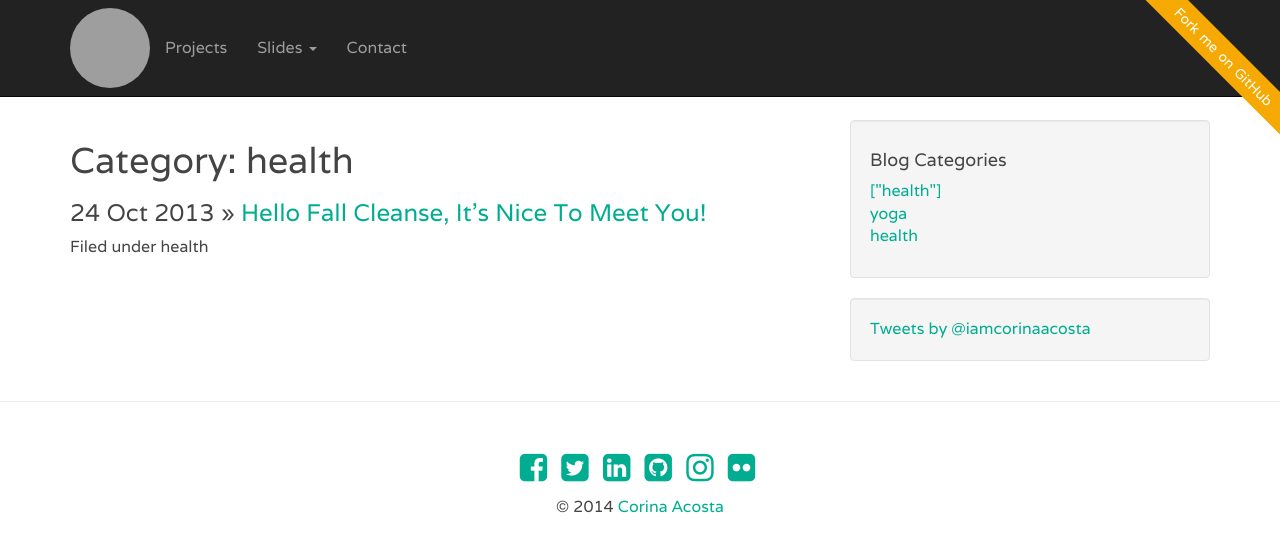
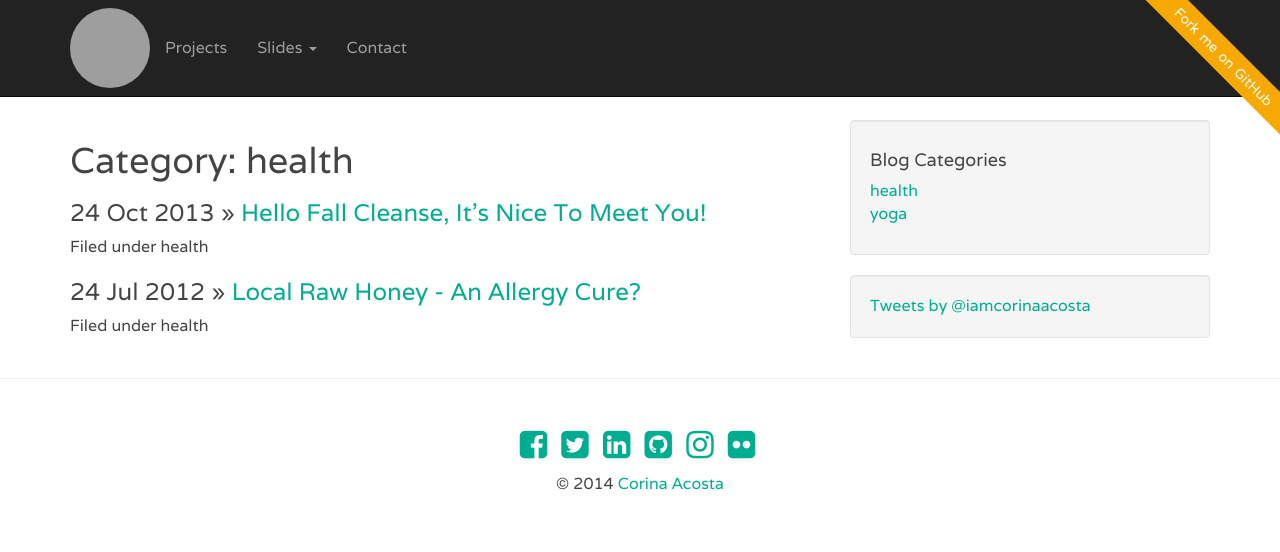
Before and after one commit to cacosta/caoi.github.io, a Jekyll site: the page categories/health/index.html, which Jekyll copies as it is, in a window 1280 px wide. Shown: the top 552 px of the page. Built offline with Jekyll 4.4.1, drawn with Linux system fonts in a browser that asks for light colours; nearby versions of some CDN libraries; Markdown is read by kramdown in place of the engine named in the settings; comment, search, counter and statistics services are not loaded; grey boxes are pictures that could not be loaded.

Commit message:
Changed 2012-07-24-local-raw-honey-an-allergy-cure.markdown

```diff
--- a/_posts/2012-07-24-local-raw-honey-an-allergy-cure.markdown
+++ b/_posts/2012-07-24-local-raw-honey-an-allergy-cure.markdown
@@ -4,7 +4,7 @@ date: '2012-07-24 14:00:00 UTC'
 layout: post
 permalink: local-raw-honey-an-allergy-cure
 title: Local Raw Honey - An Allergy Cure?
-categories: '["health"]'
+categories: health
 ---
 ![Farmers Market Honey](http://corinaoffthemat.com/wp-content/uploads/2012/09/farmers_market_honey.jpg) There is growing belief that eating locally produced raw honey can alleviate outdoor allergy symptoms, the idea being that ingesting the honey acts like a vaccine. How does this work? Bees end up covered in pollen spores as they buzz from one flower to the next which gets transferred to their honey back at the hive. Some of these spores may be of the same variety found to cause allergy symptoms.
 
```
